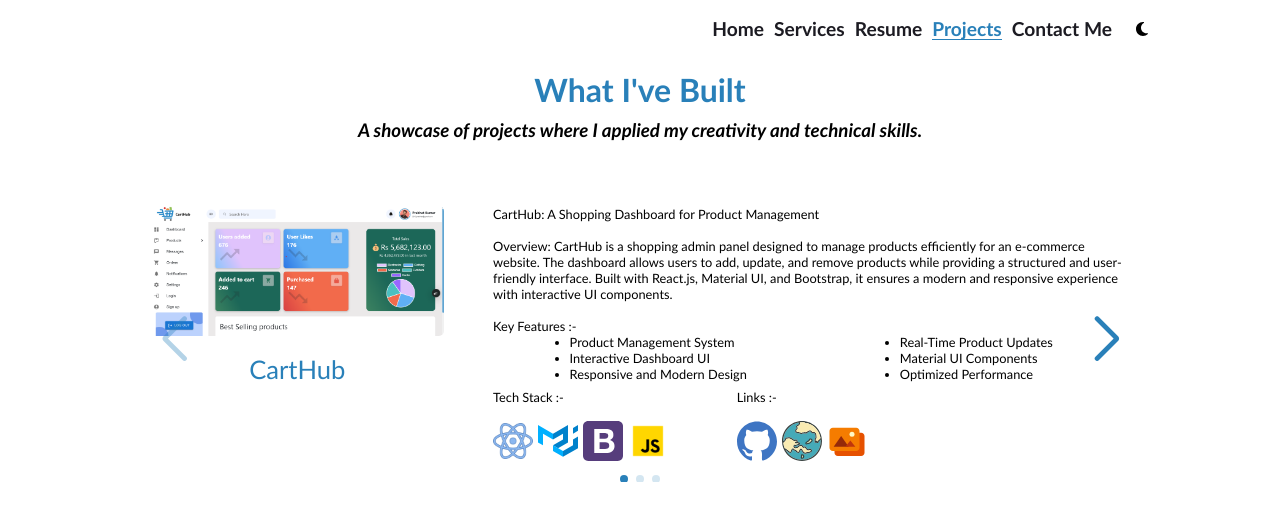
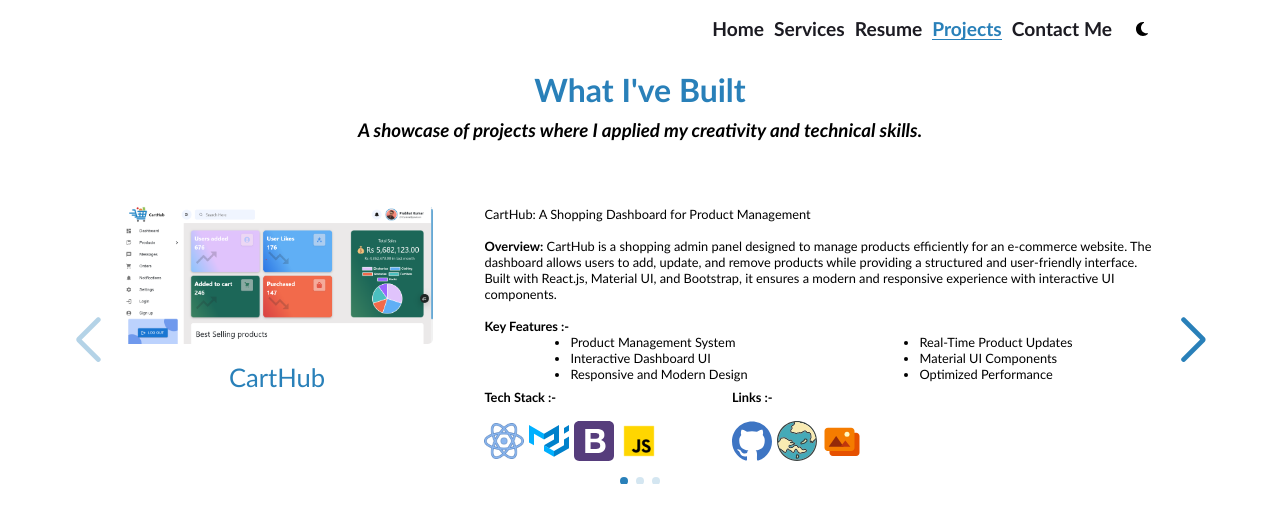
Before and after one commit to 2012prabhat/Portfolio-V2, a React (Create React App) app: page /projects in a window 1280 px wide. Shown: the top 522 px of the page. Built offline with nearby package versions, Linux system fonts and the light colour scheme.

Commit message:
Slider fixed and animation added

```diff
--- a/package.json
+++ b/package.json
@@ -8,6 +8,7 @@
     "@fortawesome/free-brands-svg-icons": "^6.7.1",
     "@fortawesome/free-solid-svg-icons": "^6.7.1",
     "@fortawesome/react-fontawesome": "^0.2.2",
+    "aos": "^3.0.0-beta.6",
     "cra-template": "1.2.0",
     "emailjs": "^4.0.3",
     "emailjs-com": "^3.2.0",
--- a/src/App.css
+++ b/src/App.css
@@ -1,5 +1,9 @@
 :root{
   --darkBlack:#1c1b22;
+}
+
+#root{
+  overflow-x: hidden;
 }
 *{
   box-sizing: border-box;
--- a/src/App.js
+++ b/src/App.js
@@ -1,9 +1,17 @@
 import './App.css';
 import Navbar from './components/Navbar';
 import Routing from './components/Routing';
+import AOS from 'aos';
+import { useEffect } from 'react';
+import 'aos/dist/aos.css'; // Import AOS styles
 
 function App() {
-
+  useEffect(() => {
+    AOS.init({
+      duration: 1000, // Animation duration
+      once: true, // Whether animation should happen only once
+    });
+  }, []);
   return (
     <div className="App">
         <Routing/>
--- a/src/components/Contact.jsx
+++ b/src/components/Contact.jsx
@@ -45,7 +45,7 @@
   return (
     <div className='contactCont'>
 
-        <h1>Let's Harmonize Success Together: <br />
+        <h1 data-aos="zoom-in">Let's Harmonize Success Together: <br />
         Your Vision, My Expertise</h1>
 
         <div className="myDetails">
@@ -65,7 +65,7 @@
 
 
 
-      <form className="contact-form" onSubmit={handleSubmit}>
+      <form className="contact-form" data-aos="fade-in" onSubmit={handleSubmit}>
       <div className="input-group">
         <FontAwesomeIcon className='icon' icon={faUser} />
         <input
--- a/src/components/Home.jsx
+++ b/src/components/Home.jsx
@@ -48,7 +48,7 @@
       <div className="intro">
         <h3 className="title">Web Developer</h3>
         <h1 className="name">
-          Hello, I’m <span>Prabhat Kumar</span>
+          Hello, I’m <span data-aos="zoom-in">Prabhat Kumar</span>
         </h1>
         <p className="description">
         I specialize in designing seamless digital experiences and bring expertise in diverse programming languages and modern technologies.
@@ -73,7 +73,7 @@
 
       {/* Profile Section */}
       <div className="profile">
-        <div className="profile-circle">
+        <div className="profile-circle" data-aos="zoom-in">
           <img
             // src={profilePic}
             src="pic.png"
@@ -122,26 +122,26 @@
 
       {/* Stats Section */}
       <div className="stats">
-      <div className="stat">
+      <div className="stat" data-aos="fade-in">
         <h2>
           <CountUp end={calculateExperience("07-01-2022")} duration={3} delay={2} decimals={1}
             decimal="." />
         </h2>
         <p>Years of experience</p>
       </div>
-      <div className="stat">
+      <div className="stat" data-aos="fade-in">
         <h2>
           <CountUp end={10} duration={3} delay={2} />
         </h2>
         <p>Projects completed</p>
       </div>
-      <div className="stat">
+      <div className="stat" data-aos="fade-in">
         <h2>
           <CountUp end={10} duration={3} delay={2} />
         </h2>
         <p>Technologies mastered</p>
       </div>
-      <div className="stat">
+      <div className="stat" data-aos="fade-in">
         <h2>
           <CountUp end={499} duration={3} delay={2} />
         </h2>
--- a/src/components/ProgressBar.jsx
+++ b/src/components/ProgressBar.jsx
@@ -20,7 +20,7 @@
   }, [progress]);
 
   return (
-    <div className="progressComp">
+    <div className="progressComp" data-aos="fade-in">
       <div className="topCont">
         <img src={`./Skills/${icon}`} alt="" />
         <div>{`${displayedProgress} %`}</div>
--- a/src/components/ProjectSlide.jsx
+++ b/src/components/ProjectSlide.jsx
@@ -21,9 +21,9 @@
           {props.proName}: {props.heading}
         </div>
         <br />
-        <div>Overview: {props.overview}</div>
+        <div><b>Overview:</b> {props.overview}</div>
         <br />
-        <div>Key Features :-</div>
+        <div><b>Key Features :-</b></div>
 
         <div className="featuresCont">
           <div>
@@ -46,7 +46,7 @@
 
         <div className="bottomCont">
         <div className="techStack">
-          <div>Tech Stack :- </div>
+          <div><b>Tech Stack :-</b> </div>
           <br />
           <div className="techImgCont">
             {props.techStack.map((m, i) => {
@@ -60,7 +60,7 @@
           </div>
         </div>
         <div className="techStack">
-          <div>Links :- </div>
+          <div><b>Links :-</b> </div>
           <br />
           <div className="techImgCont">
                   <a href="" target="_blank">
--- a/src/components/Projects.jsx
+++ b/src/components/Projects.jsx
@@ -6,8 +6,8 @@
 export default function Projects() {
   return (
     <div className="projectsCont">
-     <h1>What I've Built</h1>
-     <h3>A showcase of projects where I applied my creativity and technical skills.
+     <h1 data-aos="fade-in">What I've Built</h1>
+     <h3 data-aos="zoom-in">A showcase of projects where I applied my creativity and technical skills.
 
 </h3>
 <br />
--- a/src/components/Resume.jsx
+++ b/src/components/Resume.jsx
@@ -7,8 +7,8 @@
   return (
     <>
       <div className="projectsCont">
-        <h1>My Skills</h1>
-        <h3>"Building seamless experiences with clean and efficient code."</h3>
+        <h1 data-aos="fade-in">My Skills</h1>
+        <h3 data-aos="zoom-in">"Building seamless experiences with clean and efficient code."</h3>
 
         <div className="skillCont">
           <ProgressBar progress={85} skill="React Js" icon="react.png" />
--- a/src/components/Services.jsx
+++ b/src/components/Services.jsx
@@ -9,11 +9,11 @@
 export default function Services() {
   return (
     <div className="servicesCont">
-      <h1>Let’s Build Something Exceptional</h1>
-      <h3>"Whether it’s a sleek portfolio, an engaging e-commerce platform, or a robust web application, I’m here to make it happen."</h3>
+      <h1 data-aos="fade-in">Let’s Build Something Exceptional</h1>
+      <h3 data-aos="zoom-in">"Whether it’s a sleek portfolio, an engaging e-commerce platform, or a robust web application, I’m here to make it happen."</h3>
       <div className="cardsCont">
       {cardData.map((card, index) => (
-        <div className="card" key={index}>
+        <div className="card" data-aos="flip-left" key={index}>
           <img src={card.icon} alt="" />
           <div className="title">{card.title}</div>
           <div className="desc">{card.desc}</div>
--- a/src/components/css/ProjectCarousel.css
+++ b/src/components/css/ProjectCarousel.css
@@ -52,7 +52,7 @@
 
 .projects .proCont .projectData{
   display: flex;
-  width: 100%;
+  width: 90%;
   justify-content: space-between;
   /* color: white; */
   margin-bottom: 1%;
@@ -96,7 +96,7 @@
 
 .swiper.swiper-initialized{
   /* height: 350px; */
-  width: 85%;
+  width: 100%;
   display: flex;
   align-items: center;
   justify-content: center;
```
Also changed, not shown: 1 other file (tests, documents, lock files or other folders).
